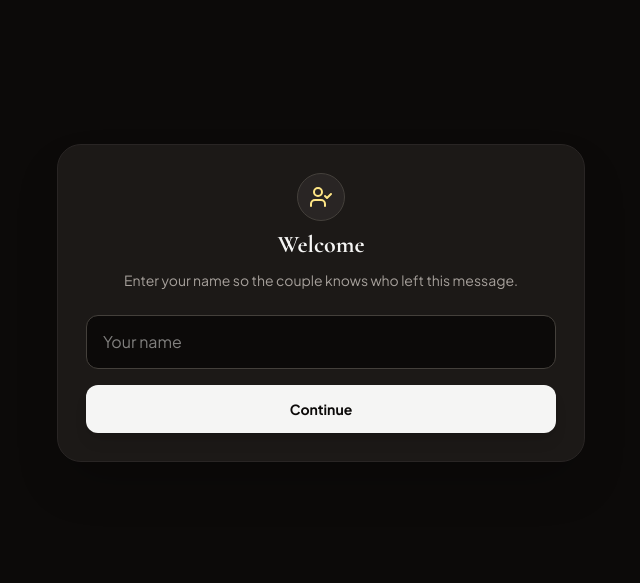
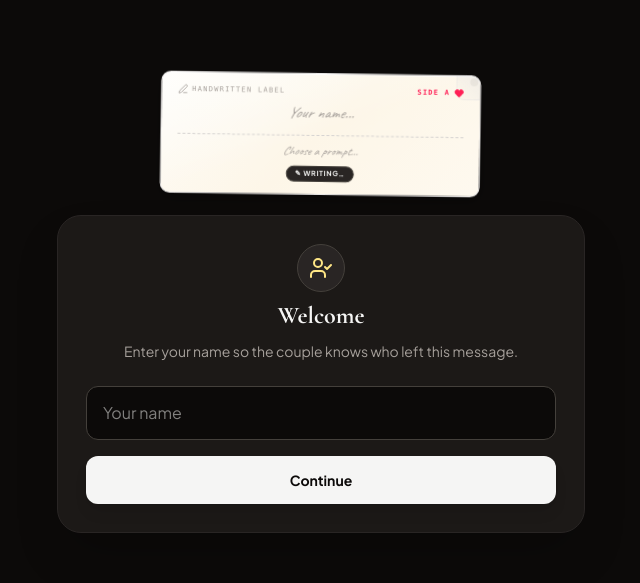
Before and after one commit to itsgeens/mixtape, a Next.js app: page / in a window 1280 px wide. Shown: the part 133-716 px from the top of the page, without its empty margins (319-959 px from the left). Built offline with nearby package versions, Linux system fonts and the light colour scheme; no server answers; the database is empty.

Commit message:
feat: premium handwritten sticker - live build as you type/pick prompt, sticks to cassette on submit

```diff
--- a/src/app/globals.css
+++ b/src/app/globals.css
@@ -4,6 +4,7 @@
   :root {
     --font-serif: 'Cormorant Garamond', Georgia, serif;
     --font-sans: 'Plus Jakarta Sans', sans-serif;
+    --font-hand: 'Caveat', cursive;
   }
 }
 
@@ -13,6 +14,25 @@
 
 .font-sans {
   font-family: var(--font-sans), sans-serif;
+}
+
+.font-hand {
+  font-family: var(--font-hand), cursive;
+}
+
+/* Sticker paper texture */
+.sticker-paper {
+  background: linear-gradient(135deg, #fefcf7 0%, #fdf6e8 50%, #fef9ef 100%);
+  box-shadow: 0 4px 20px rgba(0,0,0,0.15), 0 1px 3px rgba(0,0,0,0.2), inset 0 1px 0 rgba(255,255,255,0.8);
+}
+
+/* Handwriting cursor blink */
+@keyframes cursorBlink {
+  0%, 50% { opacity: 1; }
+  51%, 100% { opacity: 0; }
+}
+.hand-cursor {
+  animation: cursorBlink 0.8s step-end infinite;
 }
 
 /* Animations */
--- a/src/app/layout.tsx
+++ b/src/app/layout.tsx
@@ -1,5 +1,5 @@
 import type { Metadata } from "next";
-import { Cormorant_Garamond, Plus_Jakarta_Sans } from "next/font/google";
+import { Cormorant_Garamond, Plus_Jakarta_Sans, Caveat } from "next/font/google";
 import "./globals.css";
 
 const cormorant = Cormorant_Garamond({
@@ -11,6 +11,12 @@ const cormorant = Cormorant_Garamond({
 const jakarta = Plus_Jakarta_Sans({
   subsets: ["latin"],
   variable: "--font-sans",
+});
+
+const caveat = Caveat({
+  weight: ["400", "500", "700"],
+  subsets: ["latin"],
+  variable: "--font-hand",
 });
 
 export const metadata: Metadata = {
@@ -39,7 +45,7 @@ export default function RootLayout({
   return (
     <html
       lang="en"
-      className={`${cormorant.variable} ${jakarta.variable} h-full antialiased dark`}
+      className={`${cormorant.variable} ${jakarta.variable} ${caveat.variable} h-full antialiased dark`}
     >
       <body className="min-h-full flex flex-col font-sans bg-stone-950 text-stone-100 selection:bg-stone-700 selection:text-white">
         {children}
--- a/src/app/page.tsx
+++ b/src/app/page.tsx
@@ -5,11 +5,11 @@ import confetti from 'canvas-confetti';
 import { motion, AnimatePresence } from 'framer-motion';
 import { Disc3, Heart, CheckCircle2, ArrowRight, UserCheck, ShieldCheck, RefreshCw } from 'lucide-react';
 import { CassetteDeck } from '@/components/cassette/CassetteDeck';
+import { StickerLabel } from '@/components/cassette/StickerLabel';
 import { PolaroidCapture } from '@/components/polaroid/PolaroidCapture';
 import { uploadRecording, fetchPrompts, DEFAULT_EVENT } from '@/lib/storage-service';
 import { Prompt } from '@/types';
 import { sfxEngine } from '@/lib/audio-sfx';
-import Link from 'next/link';
 
 export default function GuestLandingPage() {
   const [guestName, setGuestName] = useState<string>('');
@@ -93,6 +93,8 @@ export default function GuestLandingPage() {
   };
 
   const activePromptText = prompts[promptIndex]?.promptText || 'Share a favorite memory with the couple!';
+  const stickerStage =
+    step === 1 ? 'typing' : step === 2 ? 'prompt' : step === 3 ? 'recording' : step === 4 ? 'photo' : 'stuck';
 
   return (
     <main className="min-h-screen bg-stone-950 text-stone-100 flex flex-col justify-between py-6 px-4 sm:px-6 max-w-xl mx-auto w-full font-sans">
@@ -128,7 +130,9 @@ export default function GuestLandingPage() {
 
       {/* ====== STEP 1: NAME ====== */}
       {step === 1 && (
-        <div className="my-auto space-y-6 bg-stone-900 border border-stone-800 p-7 rounded-3xl shadow-2xl">
+        <div className="my-auto space-y-5">
+          <StickerLabel guestName={guestName} promptText={undefined} stage="typing" coupleNames={DEFAULT_EVENT.coupleNames} isWriting={guestName.length > 0} />
+          <div className="space-y-6 bg-stone-900 border border-stone-800 p-7 rounded-3xl shadow-2xl">
           <div className="text-center space-y-2">
             <div className="w-12 h-12 rounded-full bg-stone-800 text-amber-200 border border-stone-700 flex justify-center items-center mx-auto">
               <UserCheck className="w-6 h-6" />
@@ -158,12 +162,14 @@ export default function GuestLandingPage() {
               Continue
             </button>
           </form>
+          </div>
         </div>
       )}
 
       {/* ====== STEP 2: PROMPT ====== */}
       {step === 2 && (
         <div className="my-auto space-y-5">
+          <StickerLabel guestName={guestName} promptText={activePromptText} stage="prompt" coupleNames={DEFAULT_EVENT.coupleNames} />
           {/* Prompt card */}
           <div className="bg-stone-900 border border-stone-800 p-6 rounded-3xl shadow-xl text-center space-y-4">
             <p className="text-xs text-stone-400 font-sans uppercase tracking-widest">
@@ -224,6 +230,8 @@ export default function GuestLandingPage() {
             onAudioSubmitted={handleAudioSubmitted}
             selectedPrompt={selectedPrompt}
             guestName={guestName}
+            coupleNames={DEFAULT_EVENT.coupleNames}
+            stickerStage={stickerStage}
           />
         </div>
       )}
@@ -231,6 +239,9 @@ export default function GuestLandingPage() {
       {/* ====== STEP 4: OPTIONAL PHOTO ====== */}
       {step === 4 && (
         <div className="my-auto space-y-5">
+          <motion.div initial={{ scale: 0.9, opacity: 0 }} animate={{ scale: 1, opacity: 1 }} className="flex justify-center">
+            <StickerLabel guestName={guestName} promptText={selectedPrompt} stage="stuck" coupleNames={DEFAULT_EVENT.coupleNames} />
+          </motion.div>
           <div className="bg-stone-900 border border-stone-800 p-4 rounded-2xl text-center space-y-1">
             <p className="text-xs font-serif text-amber-200 tracking-widest uppercase">
               OPTIONAL
@@ -268,7 +279,9 @@ export default function GuestLandingPage() {
 
       {/* ====== STEP 5: CONFIRMATION ====== */}
       {step === 5 && (
-        <div className="my-auto bg-stone-900 border border-stone-800 p-8 rounded-3xl text-center space-y-5 shadow-2xl">
+        <div className="my-auto space-y-5">
+          <StickerLabel guestName={guestName} promptText={selectedPrompt} stage="stuck" coupleNames={DEFAULT_EVENT.coupleNames} />
+          <div className="bg-stone-900 border border-stone-800 p-8 rounded-3xl text-center space-y-5 shadow-2xl">
           <div className="w-16 h-16 bg-emerald-500/20 text-emerald-400 rounded-full flex justify-center items-center mx-auto border border-emerald-500/40">
             <CheckCircle2 className="w-10 h-10" />
           </div>
@@ -290,6 +303,7 @@ export default function GuestLandingPage() {
               Record Another 🎙️
             </button>
           </div>
+          </div>
         </div>
       )}
 
--- /dev/null
+++ b/src/components/cassette/StickerLabel.tsx
@@ -0,0 +1,145 @@
+'use client';
+
+import React from 'react';
+import { motion, AnimatePresence } from 'framer-motion';
+import { Heart, PenLine } from 'lucide-react';
+
+interface StickerLabelProps {
+  guestName: string;
+  promptText?: string;
+  stage: 'typing' | 'prompt' | 'recording' | 'photo' | 'stuck';
+  coupleNames?: string;
+  isWriting?: boolean;
+}
+
+export const StickerLabel: React.FC<StickerLabelProps> = ({
+  guestName,
+  promptText,
+  stage,
+  coupleNames = 'Sarah & John',
+  isWriting = false,
+}) => {
+  const hasName = guestName.trim().length > 0;
+  const hasPrompt = !!promptText;
+  const isStuck = stage === 'stuck';
+
+  return (
+    <motion.div
+      layout
+      initial={isStuck ? { y: -60, scale: 1.2, rotate: -12, opacity: 0 } : { opacity: 0, y: 8 }}
+      animate={
+        isStuck
+          ? { y: 0, scale: 1, rotate: 1.5, opacity: 1 }
+          : { opacity: 1, y: 0, rotate: 0.5 }
+      }
+      transition={
+        isStuck
+          ? { type: 'spring', stiffness: 300, damping: 18, delay: 0.1 }
+          : { duration: 0.4, ease: 'easeOut' }
+      }
+      className={`relative w-full max-w-[320px] mx-auto select-none ${isStuck ? 'drop-shadow-xl' : 'drop-shadow-md'}`}
+      style={{ transformOrigin: 'center top' }}
+    >
+      {/* Peel shadow */}
+      <div className="absolute inset-0 bg-black/10 rounded-xl blur-[6px] translate-y-1.5 translate-x-0.5 -z-10" />
+
+      <div
+        className={`relative rounded-[10px] border border-stone-200 overflow-hidden sticker-paper px-4 py-3 ${isStuck ? 'rotate-[1.2deg]' : 'rotate-[0.4deg]'}`}
+      >
+        {/* Adhesive shine line */}
+        <div className="absolute inset-0 bg-gradient-to-br from-white/60 via-transparent to-transparent pointer-events-none" />
+        {/* Pealed corner */}
+        <div className="absolute top-0 right-0 w-6 h-6 bg-gradient-to-bl from-stone-200/60 to-transparent rounded-bl-lg border-l border-b border-stone-200/40" />
+        <div className="absolute top-[2px] right-[2px] w-2 h-2 bg-stone-900/5 rounded-full" />
+
+        {/* Header row */}
+        <div className="flex justify-between items-center text-[7px] font-mono tracking-[0.18em] text-stone-400 uppercase relative z-10">
+          <span className="flex items-center gap-1">
+            <PenLine className="w-2.5 h-2.5" /> HANDWRITTEN LABEL
+          </span>
+          <span className="flex items-center gap-1 text-rose-500 font-bold">
+            SIDE A <Heart className="w-2.5 h-2.5 fill-rose-500" />
+          </span>
+        </div>
+
+        {/* Handwritten guest name */}
+        <div className="relative z-10 mt-1 min-h-[28px] flex items-baseline justify-center gap-1.5">
+          <AnimatePresence mode="wait">
+            {hasName ? (
+              <motion.span
+                key={guestName}
+                initial={{ opacity: 0 }}
+                animate={{ opacity: 1 }}
+                exit={{ opacity: 0 }}
+                transition={{ duration: 0.2 }}
+                className="font-hand font-bold text-[22px] leading-none text-stone-900 tracking-wide"
+                style={{ fontFamily: 'var(--font-hand)' }}
+              >
+                {guestName}
+                {isWriting && stage === 'typing' && (
+                  <span className="hand-cursor inline-block w-[2px] h-[18px] bg-stone-800 ml-0.5 translate-y-1" />
+                )}
+              </motion.span>
+            ) : (
+              <motion.span
+                key="placeholder"
+                initial={{ opacity: 0 }}
+                animate={{ opacity: 1 }}
+                className="font-hand text-[16px] text-stone-400 italic"
+                style={{ fontFamily: 'var(--font-hand)' }}
+              >
+                Your name...
+              </motion.span>
+            )}
+          </AnimatePresence>
+          {hasName && (
+            <span className="text-[9px] font-sans text-stone-500 tracking-widest uppercase self-end pb-1">
+              → for {coupleNames}
+            </span>
+          )}
+        </div>
+
+        {/* Dotted line separator */}
+        <div className="relative z-10 my-1.5 border-t border-dashed border-stone-300" />
+
+        {/* Prompt preview - handwritten small */}
+        <div className="relative z-10 min-h-[18px]">
+          <AnimatePresence mode="wait">
+            {hasPrompt ? (
+              <motion.p
+                key={promptText}
+                initial={{ opacity: 0, y: 4 }}
+                animate={{ opacity: 1, y: 0 }}
+                exit={{ opacity: 0, y: -4 }}
+                transition={{ duration: 0.25 }}
+                className="font-hand text-[13px] leading-tight text-stone-700 text-center px-1 line-clamp-2"
+                style={{ fontFamily: 'var(--font-hand)' }}
+              >
+                “{promptText}”
+              </motion.p>
+            ) : (
+              <p className="font-hand text-[12px] text-stone-400 italic text-center" style={{ fontFamily: 'var(--font-hand)' }}>
+                Choose a prompt…
+              </p>
+            )}
+          </AnimatePresence>
+        </div>
+
+        {/* Stage badge */}
+        <div className="relative z-10 flex justify-center mt-1.5">
+          <span
+            className={`text-[7px] font-bold tracking-widest uppercase px-2 py-0.5 rounded-full border ${
+              isStuck
+                ? 'bg-emerald-500 text-white border-emerald-600'
+                : stage === 'recording'
+                  ? 'bg-rose-500 text-white border-rose-600 animate-pulse'
+                  : 'bg-stone-800 text-stone-100 border-stone-700'
+            }`}
+          >
+            {isStuck ? '● STUCK ON TAPE' : stage === 'typing' ? '✎ WRITING…' : stage === 'prompt' ? '✦ PICKING PROMPT' : stage === 'recording' ? '● RECORDING' : stage === 'photo' ? '◯ PHOTO' : 'PREVIEW'}
+          </span>
+        </div>
+      </div>
+    </motion.div>
+  );
+};
```
Also changed, not shown: src/app/e/[eventId]/page.tsx (+21 -3 lines), src/components/cassette/CassetteDeck.tsx (+10 -10 lines), src/components/cassette/SpinningReels.tsx (+24 -1 lines).
